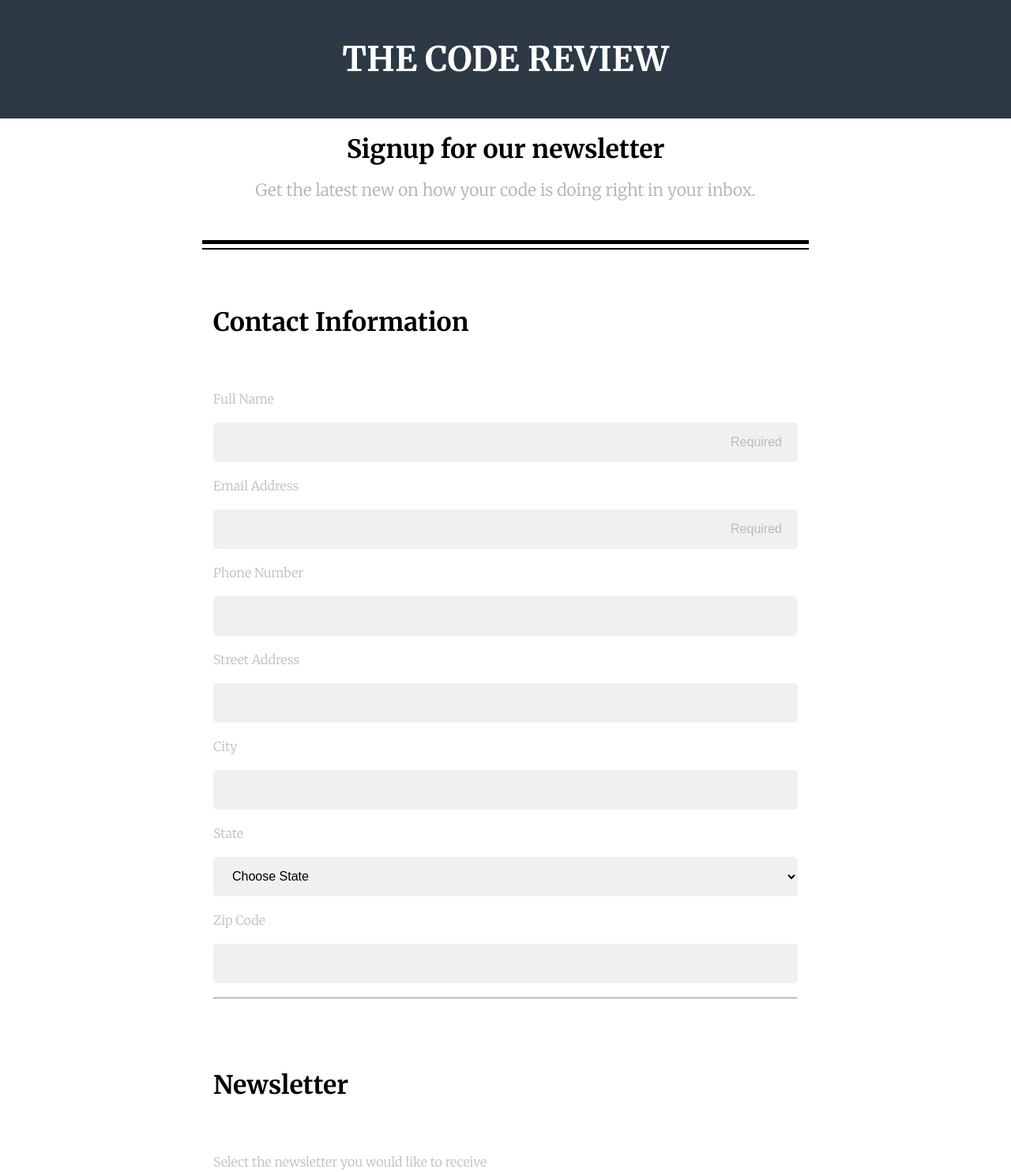
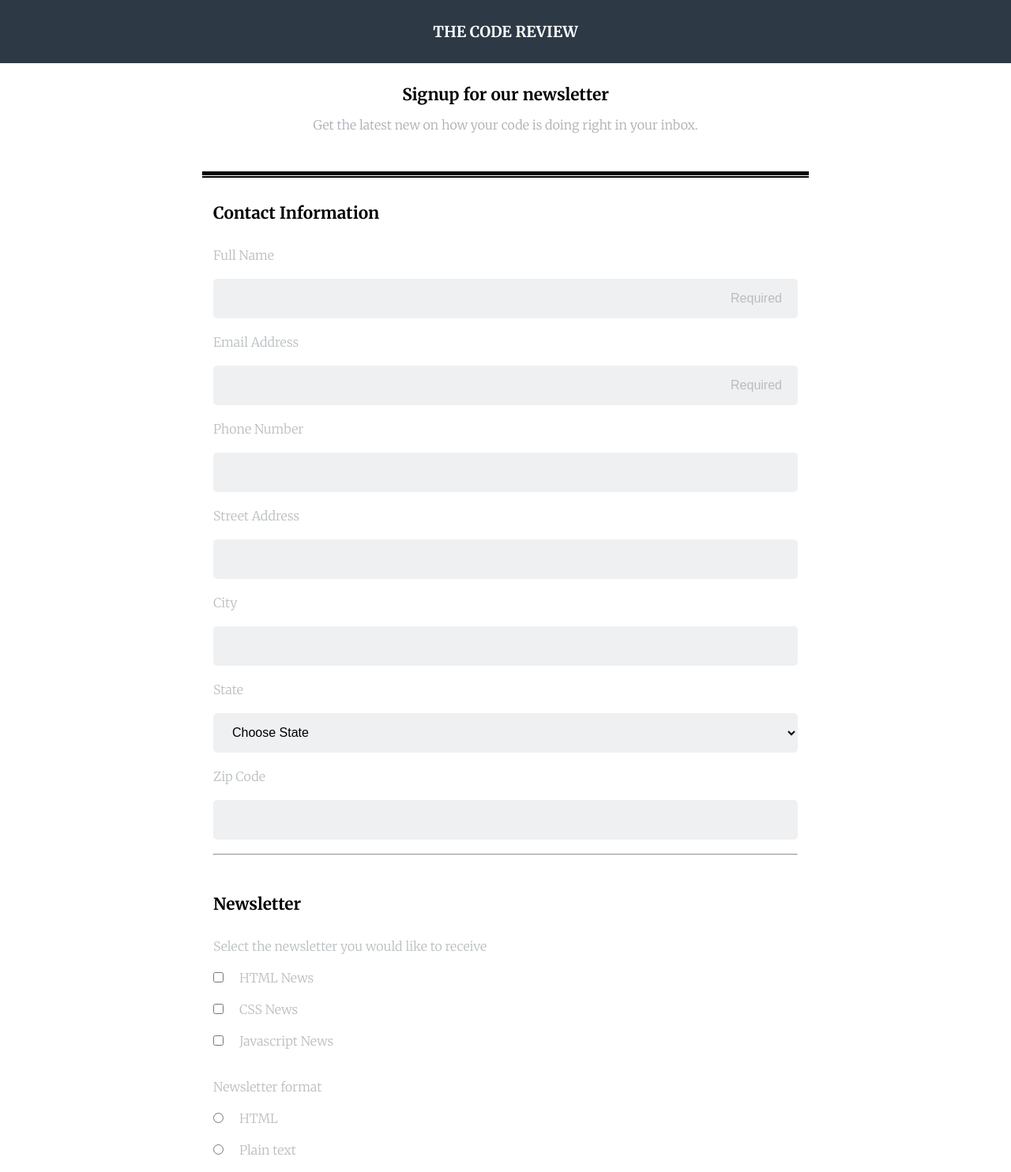
Before and after one commit to nullmicgo/Online-Registration-Form, a plain HTML site: page index.html in a window 1280 px wide. Shown: the top 1484 px of the page at 79% size. Drawn offline with nearby package versions, Linux system fonts and the light colour scheme.

Commit message:
Completed the UI in width 320
Completed the UI in width 320

```diff
--- a/css/main.css
+++ b/css/main.css
@@ -16,13 +16,13 @@ body {
     background: #2d3945;
     color: white;
     text-transform: uppercase;
-    line-height: 150px;
+    line-height: 80px;
     text-align: center;
     padding: 0px;
     margin: 0px;
 }
 .main-nav h1 {
-    font-size: 2.7em;
+    font-size: 1.2em;
     padding: 0px;
     margin: 0px;
 }
@@ -33,14 +33,16 @@ body {
 }
 .intro {
     text-align: center;
+    padding-top: 15px;
 }
 .intro h1 {
     font-weight: bold;
+    font-size: 1.3em;
 }
 .intro p {
     color: #aaafb4;
     font-weight: lighter;
-    font-size: 1.3em;
+    font-size: 1.0em;
     word-wrap: break-word;
     padding-left: 2em;
     padding-right: 2em;
@@ -51,6 +53,8 @@ body {
     margin-top: -15px;
     border: solid 1px;
 }
+
+
 .footer .container {
     text-align: center;
 }
@@ -60,7 +64,7 @@ fieldset {
     margin-bottom: 20px;
 }
 legend h1 {
-    line-height: 100px;
+    font-size: 1.3em;
 }
 /* webkit solution */
 
@@ -78,6 +82,13 @@ input[placeholder] {
     padding-left: 20px;
     padding-right: 20px;
 }
+
+input[type="radio"] + label,
+input[type="checkbox"] + label{
+  padding-left:20px;
+}
+
+
 label {
     color: #b8bdc0;
     line-height: 40px;
--- a/index.html
+++ b/index.html
@@ -73,8 +73,8 @@
                   <input type="checkbox" name="subscript_news" value="javascript_news"><label>Javascript News</label><br>
                   <br>
                   <label for="newsletter_format">Newsletter format</label><br>
-                  <input type="checkbox" name="newsletter_format" value="html"><label>HTML</label><br>
-                  <input type="checkbox" name="newsletter_format" value="plain_text"><label>Plain text</label><br>
+                  <input type="radio" name="newsletter_format" value="html"><label>HTML</label><br>
+                  <input type="radio" name="newsletter_format" value="plain_text"><label>Plain text</label><br>
                   <br>
                   <label for="other_topic">Other topics you'd like to hear about</label><br>
                   <textarea name="other_topic"></textarea>
```
